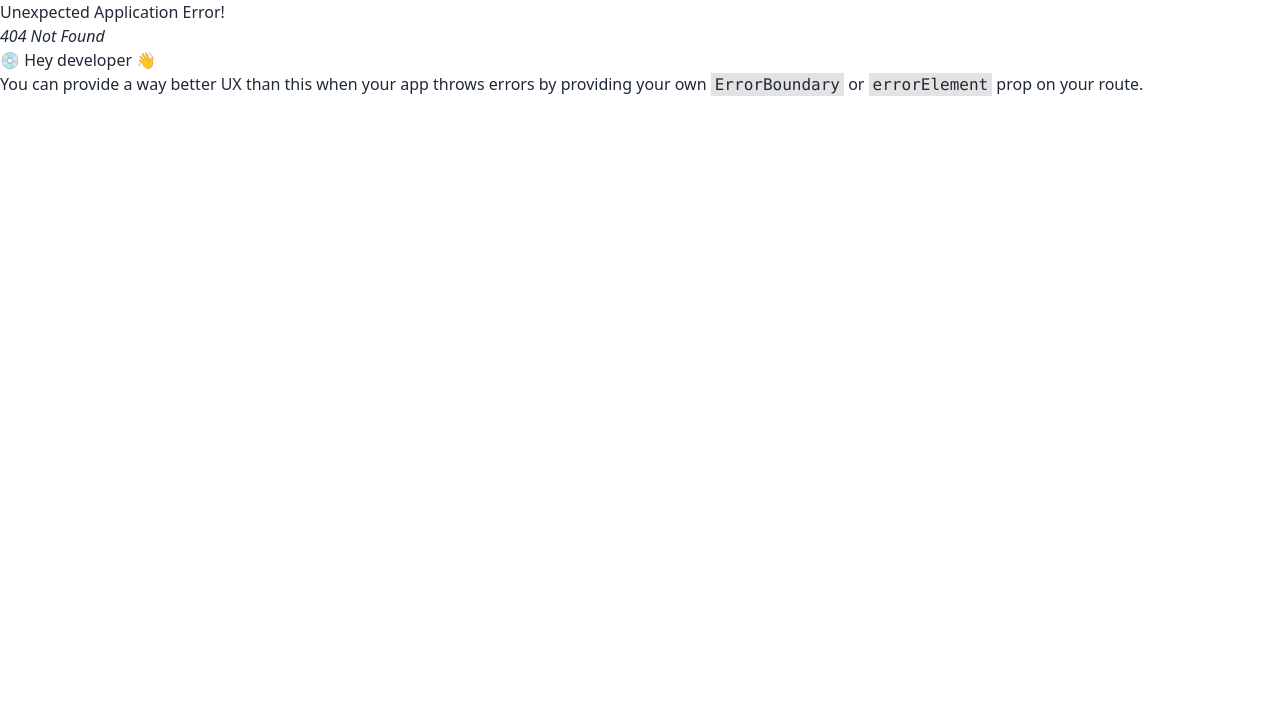
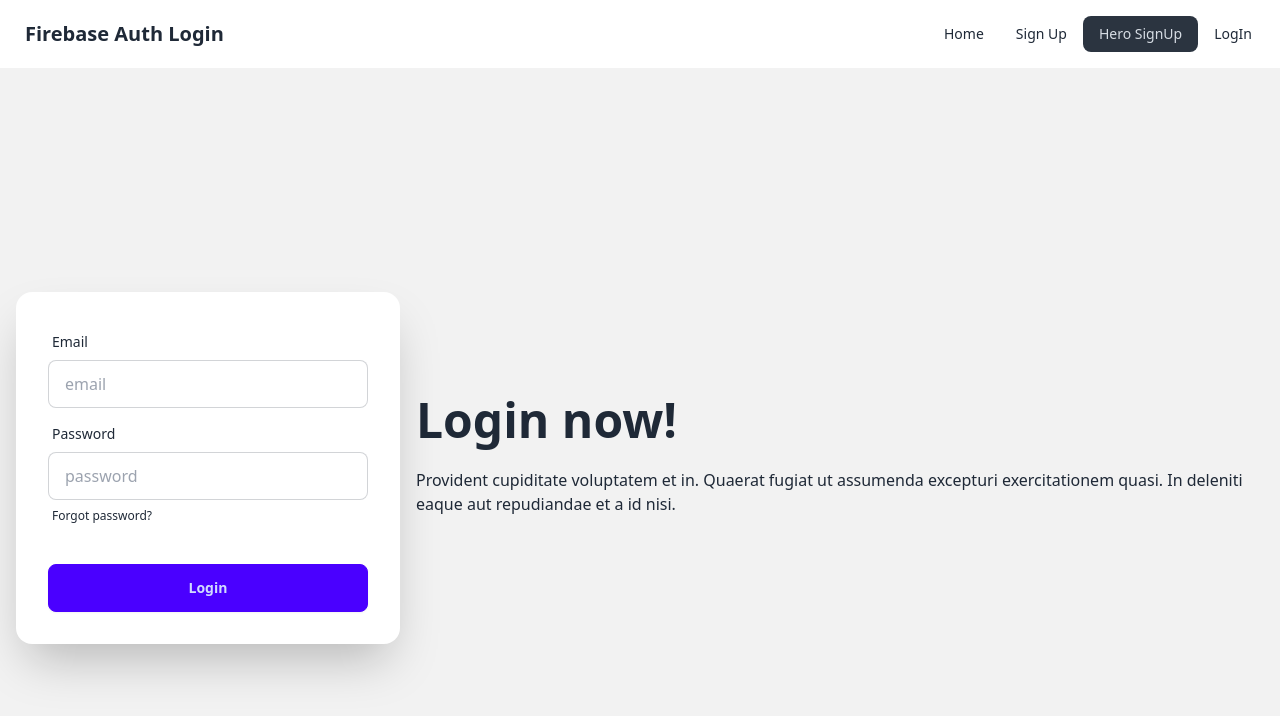
Before and after one commit to abunaim5/auth-login, a React (Vite) app: page /heroSignUp in a window 1280 px wide. Before the commit this address had no page. Shown: the top 716 px of the page. Built offline with nearby package versions, Linux system fonts and the light colour scheme.

Commit message:
added normal sign up component

```diff
--- a/src/components/Header/Header.jsx
+++ b/src/components/Header/Header.jsx
@@ -4,6 +4,7 @@ const Header = () => {
     const navLinks = <>
         <li><NavLink to='/'>Home</NavLink></li>
         <li><NavLink to='/signUp'>Sign Up</NavLink></li>
+        <li><NavLink to='/heroSignUp'>Hero SignUp</NavLink></li>
         <li><NavLink to='/login'>LogIn</NavLink></li>
     </>
 
--- /dev/null
+++ b/src/components/HeroSignUp/HeroSignUp.jsx
@@ -0,0 +1,37 @@
+
+const HeroSignUp = () => {
+    return (
+        <div className="hero min-h-screen bg-base-200">
+            <div className="hero-content flex-col lg:flex-row-reverse">
+                <div className="text-center lg:text-left">
+                    <h1 className="text-5xl font-bold">Login now!</h1>
+                    <p className="py-6">Provident cupiditate voluptatem et in. Quaerat fugiat ut assumenda excepturi exercitationem quasi. In deleniti eaque aut repudiandae et a id nisi.</p>
+                </div>
+                <div className="card shrink-0 w-full max-w-sm shadow-2xl bg-base-100">
+                    <form className="card-body">
+                        <div className="form-control">
+                            <label className="label">
+                                <span className="label-text">Email</span>
+                            </label>
+                            <input type="email" placeholder="email" className="input input-bordered" required />
+                        </div>
+                        <div className="form-control">
+                            <label className="label">
+                                <span className="label-text">Password</span>
+                            </label>
+                            <input type="password" placeholder="password" className="input input-bordered" required />
+                            <label className="label">
+                                <a href="#" className="label-text-alt link link-hover">Forgot password?</a>
+                            </label>
+                        </div>
+                        <div className="form-control mt-6">
+                            <button className="btn btn-primary">Login</button>
+                        </div>
+                    </form>
+                </div>
+            </div>
+        </div>
+    );
+};
+
+export default HeroSignUp;
--- a/src/components/Home/Home.jsx
+++ b/src/components/Home/Home.jsx
@@ -2,7 +2,7 @@
 const Home = () => {
     return (
         <div>
-            <h1>This is home</h1>
+            <h1>Welcome Home</h1>
         </div>
     );
 };
--- /dev/null
+++ b/src/components/SignUp/SignUp.jsx
@@ -0,0 +1,27 @@
+
+const SignUp = () => {
+    const handleRegister = e =>{
+        e.preventDefault();
+        const name = e.target.name.value;
+        const email = e.target.email.value;
+        const password = e.target.password.value;
+        console.log(name, email, password);
+    }
+
+
+    return (
+        <div className="flex items-center justify-center h-screen">
+            <form onSubmit={handleRegister} className="space-y-4">
+                <input className="px-3 py-2 border" type="text" name="name" id="" placeholder="Full Name" />
+                <br />
+                <input className="px-3 py-2 border" type="email" name="email" id="" placeholder="Email" required />
+                <br />
+                <input className="px-3 py-2 border" type="password" name="password" id="" placeholder="password" required />
+                <br />
+                <input className="btn btn-primary" type="submit" value="Register" id="" />
+            </form>
+        </div>
+    );
+};
+
+export default SignUp;
--- a/src/main.jsx
+++ b/src/main.jsx
@@ -6,13 +6,30 @@ import {
   RouterProvider,
 } from "react-router-dom";
 import Root from './Layout/Root';
+import Home from './components/Home/Home';
+import SignUp from './components/SignUp/SignUp';
+import HeroSignUp from './components/HeroSignUp/HeroSignUp';
 
 const router = createBrowserRouter([
   {
     path: "/",
     element: <Root></Root>,
     children: [
-
+      {
+        index: true,
+        element: <Home></Home>
+      },
+      {
+        path: '/signUp',
+        element: <SignUp></SignUp>
+      },
+      {
+        path: '/heroSignUp',
+        element: <HeroSignUp></HeroSignUp>
+      },
+      {
+        path: '/login',
+      }
     ]
   },
 ]);
```
